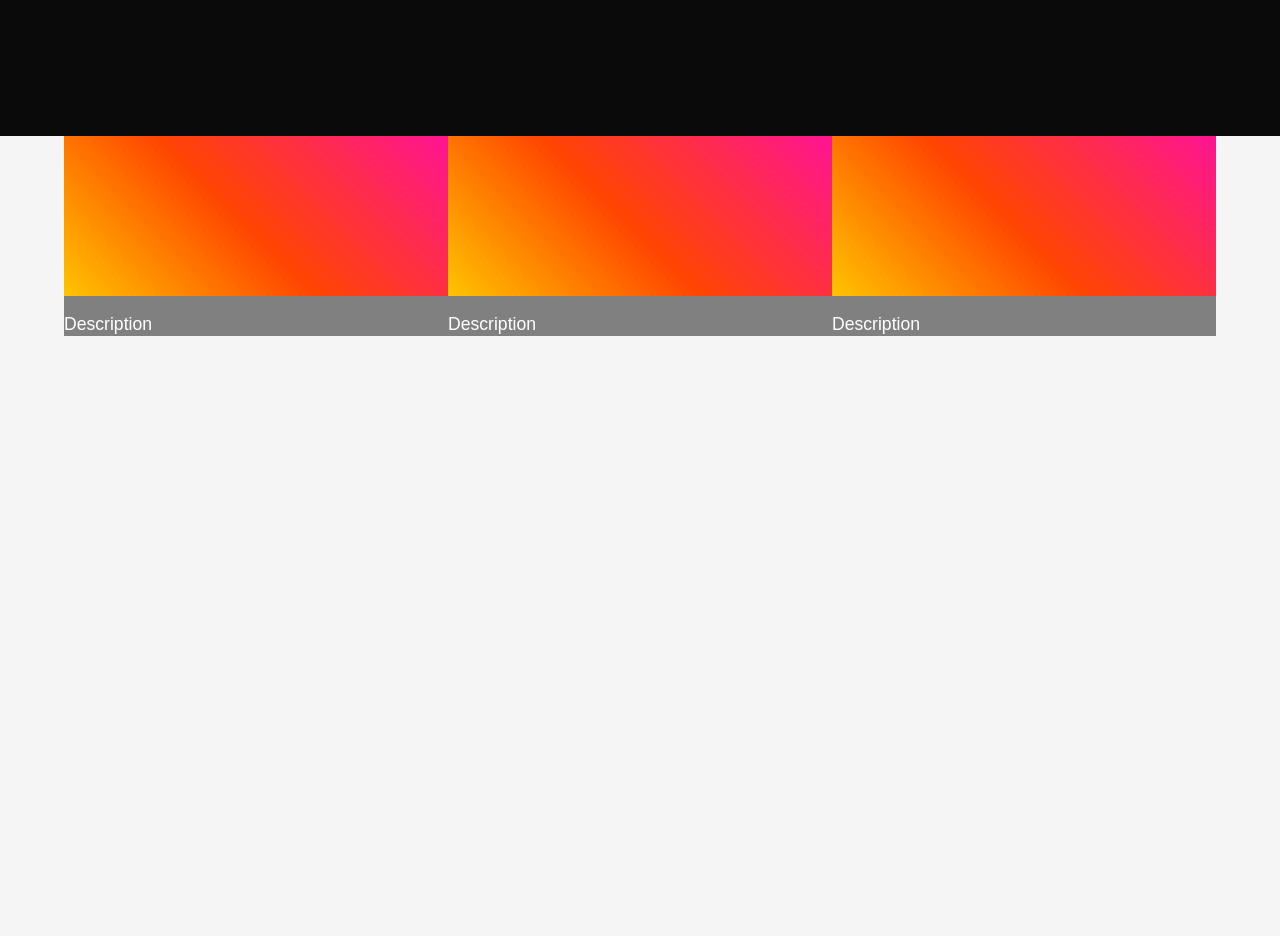
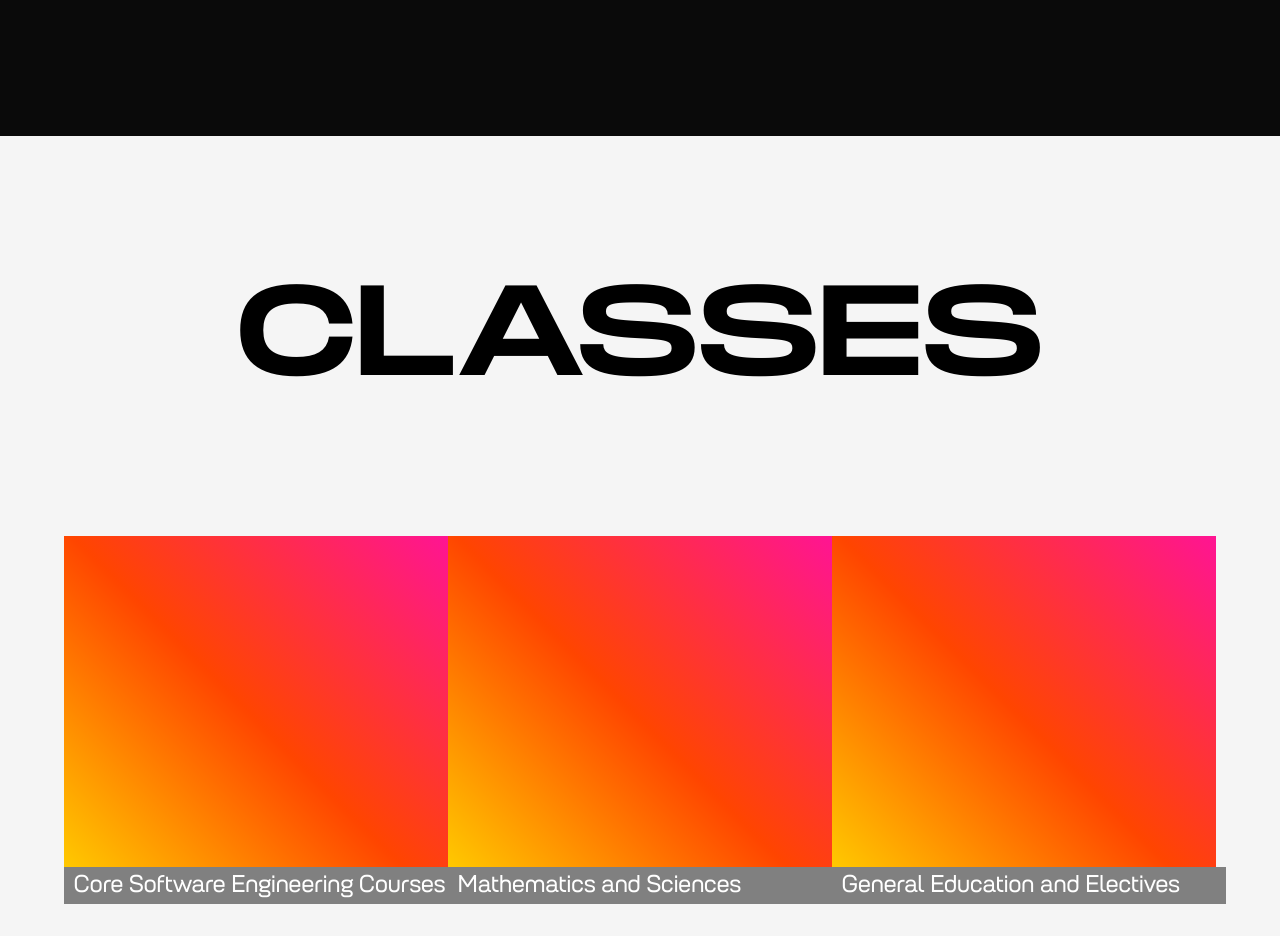
Before and after one commit to kevin21018212/PortfolioV2, a Next.js app: page /resume in a window 1280 px wide. Shown: the part 1720-2656 px from the top of the page. Built offline with nearby package versions, Linux system fonts and the light colour scheme.

Commit message:
classes data input

```diff
--- a/app/Homepage/components/newprojects/newprojects.tsx
+++ b/app/Homepage/components/newprojects/newprojects.tsx
@@ -1,7 +1,7 @@
 import React, { useState, useEffect } from "react";
 import { animate, motion } from "framer-motion";
 import styles from "../../css/projects/project.module.css";
-import { projects } from "@/app/projectdata";
+import { projects } from "@/app/data/projectdata";
 import ProjectInfo from "./projectinfo";
 
 const circles = [
--- /dev/null
+++ b/app/data/coursecategories.ts
@@ -0,0 +1,45 @@
+const courseCategories = [
+  {
+    name: "Core Software Engineering Courses",
+    description: "Courses related to the fundamentals of software engineering.",
+    courses: [
+      "S E 101 - Software Engineering Orientation",
+      "S E 185 - Problem Solving for Software Engineering",
+      "S E 166 - Software Engineering Careers",
+      "S E 186X - Problem Solving in S E II",
+      "COM S 227 - Object-Oriented Programming",
+      "COM S 228 - Intro to Data Structures",
+      "CPR E 281 - Digital Logic, Processor, and Programming I",
+    ],
+  },
+  {
+    name: "Mathematics and Sciences",
+    description: "Courses in mathematics and science disciplines.",
+    courses: [
+      "MATH 165 - Calculus I",
+      "MATH 166 - Calculus II",
+      "MATH 267 - Differential Equations & Transforms",
+      "CHEM 167 - Engineers General Chemistry",
+      "PHYS 231L - Lab Classical Physics I",
+      "PHYS 231X - Intro Classical Physics I",
+    ],
+  },
+  {
+    name: "General Education and Electives",
+    description: "Courses covering general education and elective subjects.",
+    courses: [
+      "ENGL 150 - English course",
+      "ENGL 250 - English course",
+      "ECON 101 - Principles of Microeconomics",
+      "RUS 375 - Russia Today",
+      "SP CM 212 - Fundamentals of Public Speaking",
+      "LIB 160 - Introductory College Level Research",
+      "COM S 4T20 - Transfer credit from University of Limerick",
+      "E E 3T21 - Transfer credit from University of Limerick",
+      "ECON 2T22 - Transfer credit from University of Limerick",
+      "WLC 2T23 - Transfer credit from University of Limerick",
+    ],
+  },
+];
+
+export default courseCategories;
--- a/app/resume/components/resumecluster/classes.tsx
+++ b/app/resume/components/resumecluster/classes.tsx
@@ -1,12 +1,21 @@
 import styles from "../../css/resumecluster/classes.module.css";
 import ClassesCard from "./classescard";
+import courseCategories from "@/app/data/coursecategories";
+
 const ResumeClasses = () => {
   return (
     <div className={styles.classescontainer}>
-      <ClassesCard />
-      <ClassesCard />
-      <ClassesCard />
+      <div className={styles.classestitle}>
+        <p>CLASSES</p>
+        <p></p>
+      </div>
+      <div className={styles.cardcontainer}>
+        {courseCategories.map((category, index) => (
+          <ClassesCard key={index} category={category} />
+        ))}
+      </div>
     </div>
   );
 };
+
 export default ResumeClasses;
--- a/app/resume/components/resumecluster/classescard.tsx
+++ b/app/resume/components/resumecluster/classescard.tsx
@@ -2,9 +2,17 @@ import React from "react";
 import { motion } from "framer-motion";
 import styles from "../../css/resumecluster/classescard.module.css";
 
-const ClassesCard = () => {
+interface ClassesCardProps {
+  category: {
+    name: string;
+    description: string;
+    courses: string[];
+  };
+}
+
+const ClassesCard: React.FC<ClassesCardProps> = ({ category }) => {
   const descriptionVariants = {
-    hidden: { height: "20%" },
+    hidden: { height: "10%" },
     visible: { height: "80%" },
   };
 
@@ -16,8 +24,13 @@ const ClassesCard = () => {
         initial="hidden"
         whileHover="visible"
       >
-        <p>Description</p>
-        <p>Extra Information</p>
+        <p className="t5">{category.name}</p>
+
+        {category.courses.map((course, index) => (
+          <p className="s" key={index}>
+            {course}
+          </p>
+        ))}
       </motion.div>
     </motion.div>
   );
--- a/app/resume/components/skillslider.tsx
+++ b/app/resume/components/skillslider.tsx
@@ -2,8 +2,8 @@
 import React, { useRef } from "react";
 import styles from "../css/skillslider.module.css";
 import SkillCard from "./skillcard";
-import skillsData from "@/app/skilldata";
 import { motion, useMotionValue } from "framer-motion";
+import skillsData from "@/app/data/skilldata";
 
 const SkillSlider = () => {
   const numSkills = skillsData.length;
--- a/app/resume/css/resumecluster/classes.module.css
+++ b/app/resume/css/resumecluster/classes.module.css
@@ -1,6 +1,24 @@
 .classescontainer {
   height: 100vh;
   background: whitesmoke;
+  position: relative;
+}
+
+.classestitle {
+  height: 50%;
+  display: flex;
+  justify-content: center;
+  align-items: center;
+}
+
+.classestitle p {
+  color: black;
+  font-family: "Monument-Regular", sans-serif;
+  font-size: 10vw;
+}
+
+.cardcontainer {
+  height: 50%;
   display: flex;
   justify-content: center;
 }
--- a/app/resume/css/resumecluster/classescard.module.css
+++ b/app/resume/css/resumecluster/classescard.module.css
@@ -1,15 +1,16 @@
 .card {
   width: 30%;
-  height: 25%;
   background: -webkit-linear-gradient(45deg, #ffd700, #ff4500, #ff1493);
   display: flex;
   flex-direction: column;
   justify-content: flex-end;
+  margin-bottom: 2.5%;
 }
 
 .description {
-  height: 20%;
+  height: 10%;
   width: 100%;
+  padding-left: 2.5%;
   background-color: grey;
   overflow: hidden;
 }
```
Also changed, not shown: app/data/projectdata.ts (renamed from app/projectdata.ts), app/data/skilldata.ts (renamed from app/skilldata.ts).
